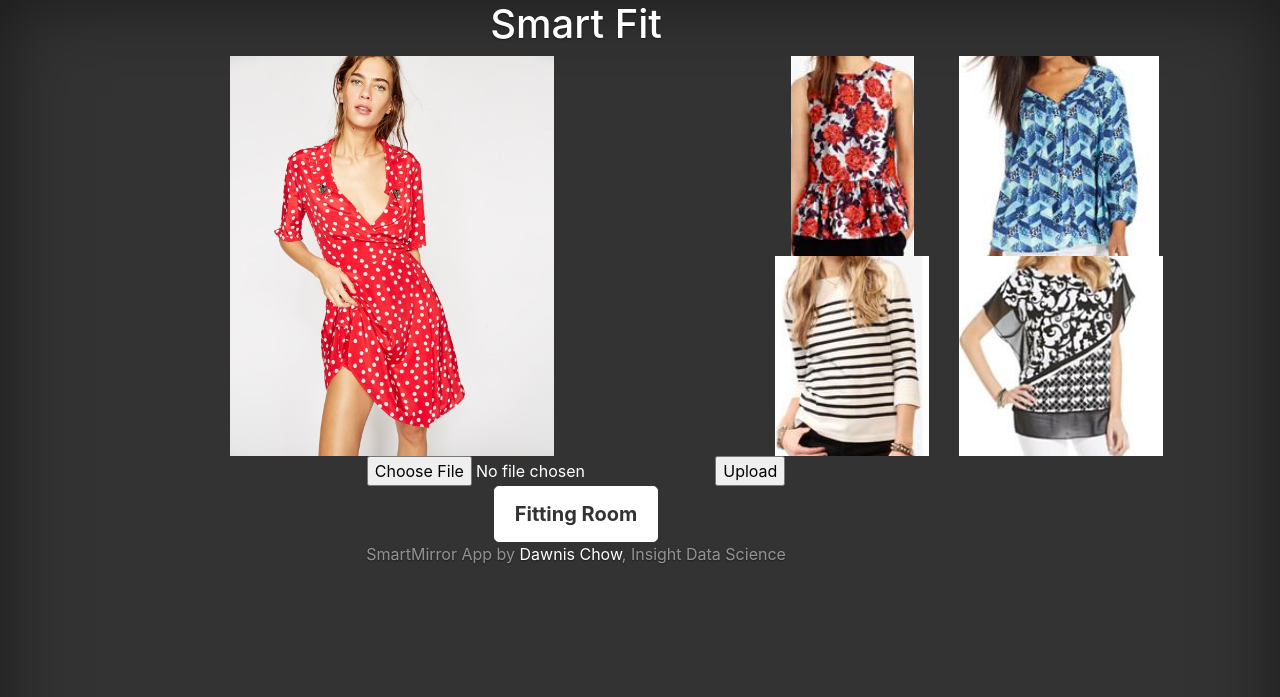
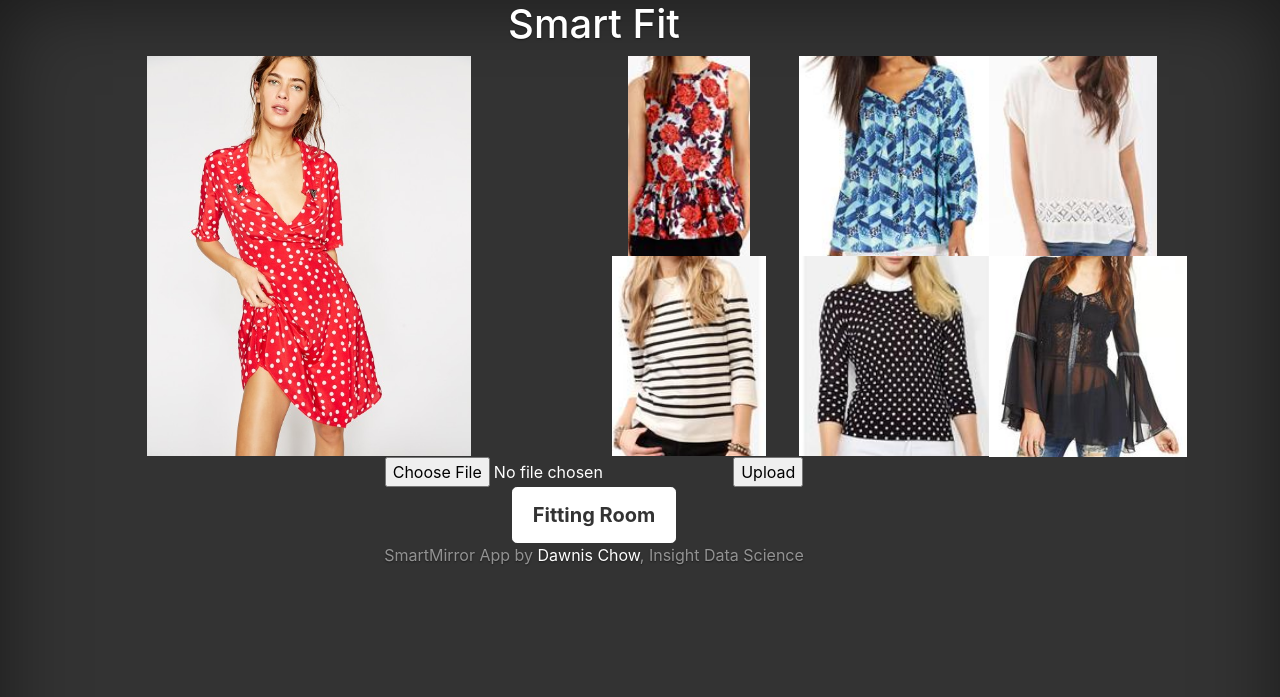
Before and after one commit to dawnis/SmartFit.ai, a Flask app: page / in a window 1280 px wide. Shown: the top 697 px of the page. Run offline with Flask 2, Linux system fonts and the light colour scheme; parts of the project's set-up code (start-up, migrations or seed data) failed here and were passed over; some libraries are stand-ins or nearby versions.

Commit message:
added more canned options

```diff
--- a/flaskapp/templates/index.html
+++ b/flaskapp/templates/index.html
@@ -27,7 +27,7 @@
         </div>
         <div class="row ">
 
-            <div class="col-sm-8 gutter=-5">
+            <div class="col-sm-6 gutter=-5">
                 <img src="{{url_for('static', filename = imgfile.filepath)}}" , height="400">
             </div>
 
@@ -41,13 +41,23 @@
                 </a>
             </div>
 
-            <div class="col-sm-2 gutter=-5">
+            <div class="col-sm-2">
                 <a href="{{ url_for('smart_mirror', imgpath='images/simple_blue.png') }}">
                 <img src=" {{url_for('static', filename = 'images/simple_blue.png')}}" , height="200">
                 </a>
 
-                <a href="{{ url_for('smart_mirror', imgpath='images/elegant_black_white_throw_over.png') }}">
-                <img src="{{url_for('static', filename = 'images/elegant_black_white_throw_over.png')}}" , height="200">
+                <a href="{{ url_for('smart_mirror', imgpath='images/black_white_dots.png') }}">
+                <img src="{{url_for('static', filename = 'images/black_white_dots.png')}}" , height="200">
+                </a>
+            </div>
+
+            <div class="col-sm-2 gutter=-5">
+                <a href="{{ url_for('smart_mirror', imgpath='images/simple_white.png') }}">
+                    <img src=" {{url_for('static', filename = 'images/simple_white.png')}}" , height="200">
+                </a>
+
+                <a href="{{ url_for('smart_mirror', imgpath='images/simple_black.png') }}">
+                    <img src="{{url_for('static', filename = 'images/simple_black.png')}}" , height="201">
                 </a>
             </div>
         </div>
```
